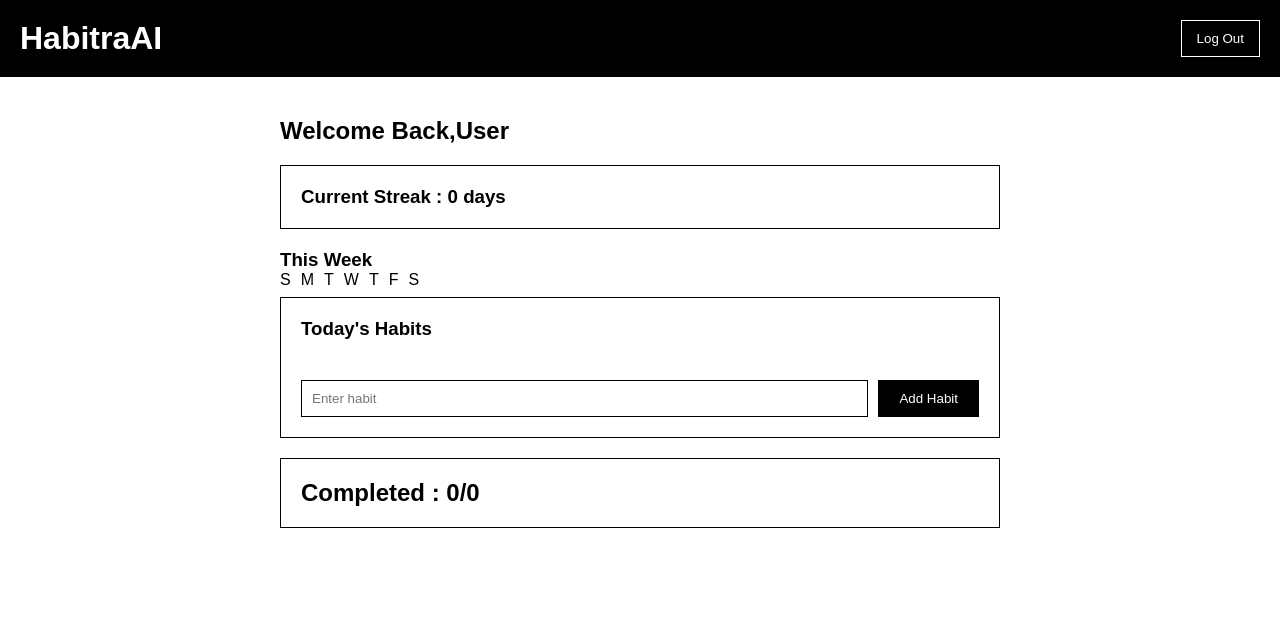
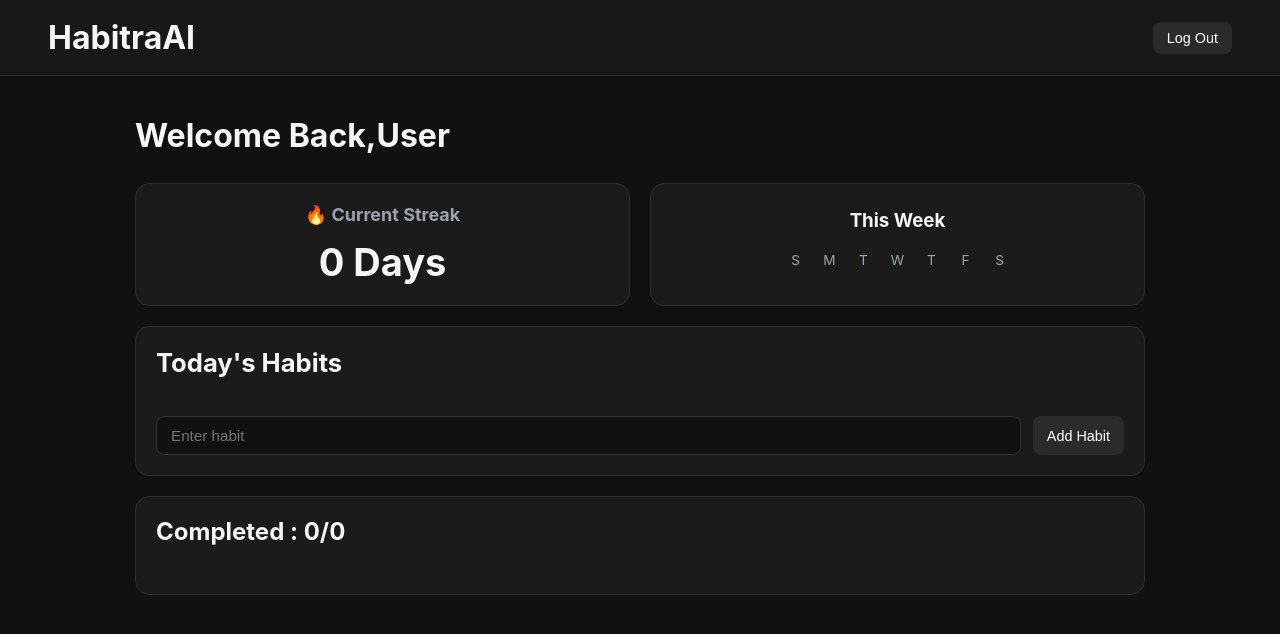
Before and after one commit to HeIsGlitched/HabitraAI, a plain HTML site: page pages/dashboard.html in a window 1280 px wide. Drawn offline with Linux system fonts and the light colour scheme; no server answers; sample sign-in values are in the browser's storage.

Commit message:
Redesign dashboard UI with streak cards and weekly history

```diff
--- a/css/dashboard.css
+++ b/css/dashboard.css
@@ -5,109 +5,261 @@
 }
 
 body{
-    font-family: Arial, sans-serif;
-    background-color: white;
-    color: black;
+    background: #111111;
+    color: #f5f5f5;
+    font-family: "Inter", sans-serif;
 }
+
 header{
-    background-color: black;
-    color: white;
-    padding :20px;
-
     display: flex;
     justify-content: space-between;
     align-items: center;
+
+    padding: 18px 48px;
+
+    background: #181818;
+    border-bottom: 1px solid #2a2a2a;
 }
+
+header h1{
+    font-size: 2rem;
+    font-weight: 700;
+}
+
 main{
-    padding: 40px;
-    max-width: 800px;
-    margin: 0 auto;
+    max-width: 1050px;
+    margin: 40px auto;
+    padding: 0 20px;
 }
+
 main h2{
+    font-size: 2rem;
+    margin-bottom: 28px;
+}
+
+.top-cards{
+    display: flex;
+    gap: 20px;
     margin-bottom: 20px;
 }
+
 .streak-card,
+.week-history,
 .habit-card,
 .progress{
-    border: 1px solid black;
+    flex: 1;
+
+    background: #1b1b1b;
+
+    border: 1px solid #2f2f2f;
+    border-radius: 14px;
+
     padding: 20px;
-    margin-bottom: 20px;
+
+    transition: 0.2s ease;
 }
-.habits{
+
+.streak-card:hover,
+.week-history:hover,
+.habit-card:hover,
+.progress:hover{
+    border-color: #3a3a3a;
+}
+
+.streak-card{
     display: flex;
     flex-direction: column;
-    gap: 15px;
-}
-.habit-item{
-    display: flex;
-    gap: 10px;
-    align-items: center;
-}
-.habit-card h3{
-    margin-bottom: 20px;
-}
-.progress h2{
-    margin-bottom: 0;
-}
-.add-habit{
-    display: flex;
-    gap: 10px;
-    margin-top: 20px;
-}
-.add-habit input{
-    flex: 1;
-    padding: 10px;
-    border: 1px solid black;
-}
-.add-habit button{
-    padding: 10px 20px;
-    border: 1px solid black;
-    background-color: black;
-    color: white;
-    cursor: pointer;
-}
-.habit-item label{
-    flex: 1;
-}
-.delete-btn{
-    padding: 6px 12px;
+    justify-content: center;
 }
 
-#logout-btn{
-    padding: 10px 15px;
-    border: 1px solid white;
-    background-color: black;
-    color: white;
-    cursor: pointer;
+.streak-card p{
+    margin-top: 8px;
+    color: #9ca3af;
+    font-size: .95rem;
 }
-.edit-btn{
-    padding: 6px 12px;
+
+/* ---------- Updated Week History ---------- */
+
+.week-history{
+    display: flex;
+    flex-direction: column;
+    justify-content: center;
+}
+
+.week-history h3{
+    text-align: center;
+    margin-bottom: 20px;
 }
 
 .week-labels,
 .week-boxes{
-    display:flex;
-    gap:10px;
+    display: flex;
+    justify-content: center;
+    gap: 14px;
 }
 
 .week-labels{
-    margin-bottom:8px;
+    margin-bottom: 12px;
+}
+
+.week-labels span{
+    width: 20px;
+    text-align: center;
+    color: #9ca3af;
+    font-size: .85rem;
 }
 
 .day-box{
-    width:18px;
-    height:18px;
-    border-radius:4px;
+    width: 20px;
+    height: 20px;
+    border-radius: 6px;
+    transition: .2s;
+}
+
+.day-box:hover{
+    transform: scale(1.12);
 }
 
 .completed{
-    background:#22c55e;
+    background: #22c55e;
 }
 
 .missed{
-    background:#ef4444;
+    background: #ef4444;
 }
 
 .future{
-    background:#9ca3af;
+    background: #9ca3af;
 }
+
+/* ---------- End Week History ---------- */
+
+.habit-card{
+    margin-bottom: 20px;
+}
+
+.habit-card h3{
+    margin-bottom: 18px;
+    font-size: 1.6rem;
+}
+
+.habits{
+    display: flex;
+    flex-direction: column;
+}
+
+.habit-item{
+    display: grid;
+    grid-template-columns: 30px 1fr auto auto auto;
+
+    align-items: center;
+
+    gap: 18px;
+
+    padding: 16px 0;
+
+    border-bottom: 1px solid #2b2b2b;
+}
+
+.habit-item:last-child{
+    border-bottom: none;
+}
+
+.habit-item input{
+    width: 18px;
+    height: 18px;
+
+    accent-color: #22c55e;
+
+    cursor: pointer;
+}
+
+.habit-item label{
+    font-size: 1.05rem;
+    font-weight: 500;
+}
+
+.habit-streak{
+    color: #ff8c42;
+    font-weight: 600;
+}
+
+.add-habit{
+    display: flex;
+    gap: 12px;
+
+    margin-top: 20px;
+}
+
+#habit-input{
+    flex: 1;
+
+    background: #111;
+
+    color: white;
+
+    border: 1px solid #333;
+    border-radius: 8px;
+
+    padding: 10px 14px;
+
+    font-size: .95rem;
+}
+
+#habit-input:focus{
+    outline: none;
+    border-color: #555;
+}
+
+button{
+    background: #2b2b2b;
+
+    color: white;
+
+    border: none;
+    border-radius: 8px;
+
+    padding: 8px 14px;
+
+    font-size: .9rem;
+    font-weight: 500;
+
+    cursor: pointer;
+
+    transition: .2s;
+}
+
+button:hover{
+    background: #3a3a3a;
+}
+
+.delete-btn{
+    background: #8b1e1e;
+}
+
+.delete-btn:hover{
+    background: #b42323;
+}
+
+.progress h2{
+    font-size: 1.5rem;
+}
+
+.streak-card{
+    display:flex;
+    flex-direction:column;
+    justify-content:center;
+    align-items:center;
+    text-align:center;
+}
+
+.streak-card h3{
+    font-size:18px;
+    color:#9ca3af;
+    margin-bottom:14px;
+}
+
+.streak-number{
+    font-size:38px;
+    font-weight:700;
+}
--- a/js/dashboard.js
+++ b/js/dashboard.js
@@ -61,9 +61,7 @@ newHabit.innerHTML = `
 const data = await response.json();
 
 streakSpan.textContent = `🔥 ${data.habit.streak}`;
-globalStreak.textContent = `Current Streak : ${data.globalStreak} days`;
-renderWeekHistory(data.weekHistory);
-
+globalStreak.textContent = `${data.globalStreak} Days`;
     updateProgress();
 });
 //if the state of input of div we selected changes, run the function
@@ -193,7 +191,7 @@ async function loadHabits() {
     );
 
     const data = await response.json();
-    globalStreak.textContent =`Current Streak : ${data.globalStreak} days`;
+    globalStreak.textContent = `${data.globalStreak} Days`;
     renderWeekHistory(data.weekHistory);
     data.habits.forEach(function(habit) {
         createHabit(habit);
--- a/pages/dashboard.html
+++ b/pages/dashboard.html
@@ -12,12 +12,15 @@
     </header>
     <main>
         <h2>Welcome Back,User</h2>
+        <div class="top-cards">
             <section class="streak-card">
-            <h3 id="global-streak">Current Streak : 0 days</h3>
+                <h3>🔥 Current Streak</h3>
+                <div id="global-streak" class="streak-number">
+                    0 Days
+                </div>
             </section>
             <section class="week-history">
                 <h3>This Week</h3>
-
                 <div class="week-labels">
                     <span>S</span>
                     <span>M</span>
@@ -30,6 +33,7 @@
 
                 <div class="week-boxes"></div>
             </section>
+        </div>
 
         <section class="habit-card">
             <h3>Today's Habits</h3>
```
Lines whose indentation alone changed are shown as unchanged.
